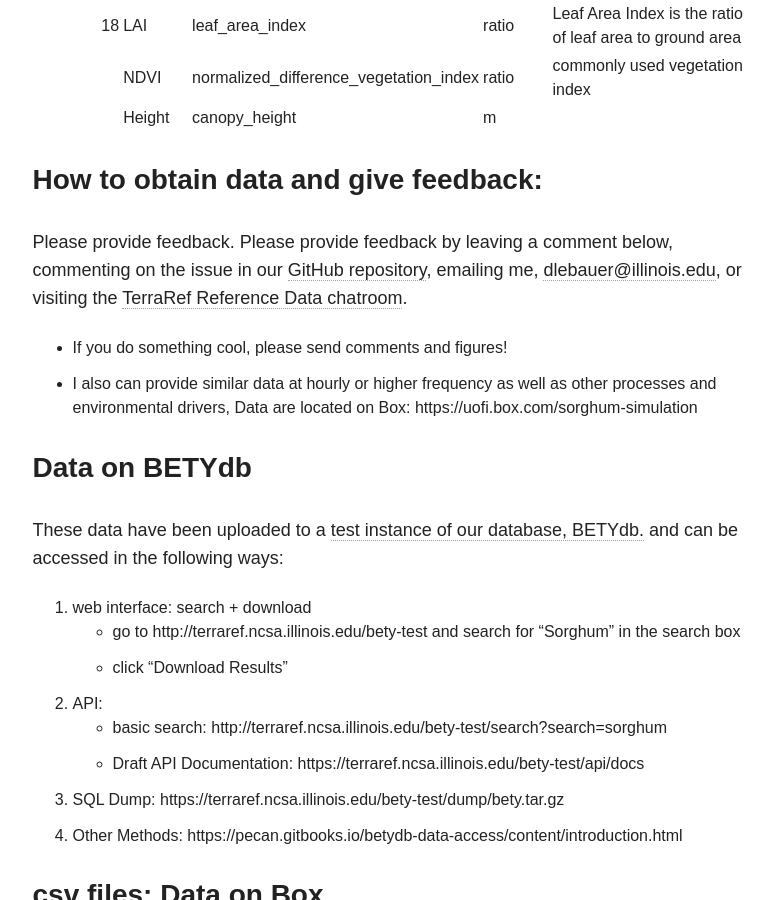
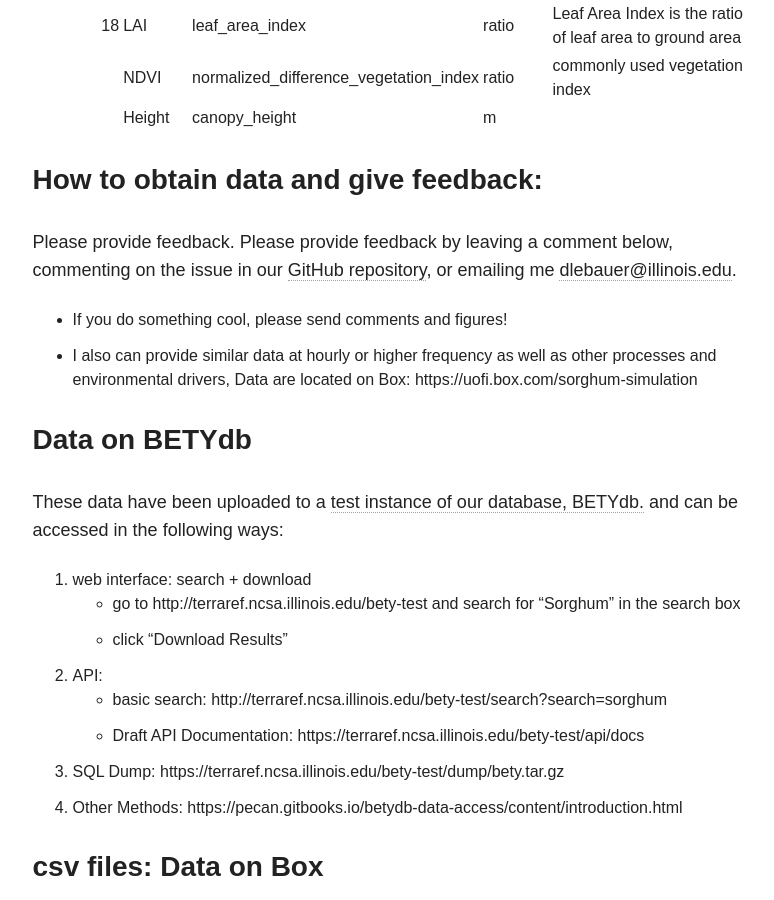
Before and after one commit to terra-reference/terraref.github.io, a Jekyll site: the page built from _posts/articles/2015-11-21-simulated_phenotypes.md, in a window 1280 px wide and 900 px high, scrolled down 4875 px. Shown: the whole window, without its empty margins (347-1121 px from the left). Built offline with Jekyll 4.4.1, drawn with Linux system fonts in a browser that asks for light colours; nearby versions of some CDN libraries; comment, search, counter and statistics services are not loaded.

Commit message:
removed reference to gitter

```diff
--- a/_posts/articles/2015-11-21-simulated_phenotypes.md
+++ b/_posts/articles/2015-11-21-simulated_phenotypes.md
@@ -114,7 +114,7 @@ This dataset includes what a sensor might observe, daily for five years during t
 
 # How to obtain data and give feedback:
 
-Please provide feedback. Please provide feedback by leaving a comment below, commenting on the issue in our [GitHub repository](https://github.com/terraref/reference-data/issues/20), emailing me, [dlebauer@illinois.edu](mailto:dlebauer@illinois.edu), or visiting the [TerraRef Reference Data chatroom](https://gitter.im/terraref/reference-data).
+Please provide feedback. Please provide feedback by leaving a comment below, commenting on the issue in our [GitHub repository](https://github.com/terraref/reference-data/issues/20), or emailing me [dlebauer@illinois.edu](mailto:dlebauer@illinois.edu).
 
 * If you do something cool, please send comments and figures!
 * I also can provide similar data at hourly or higher frequency as well as other processes and environmental drivers,
```
